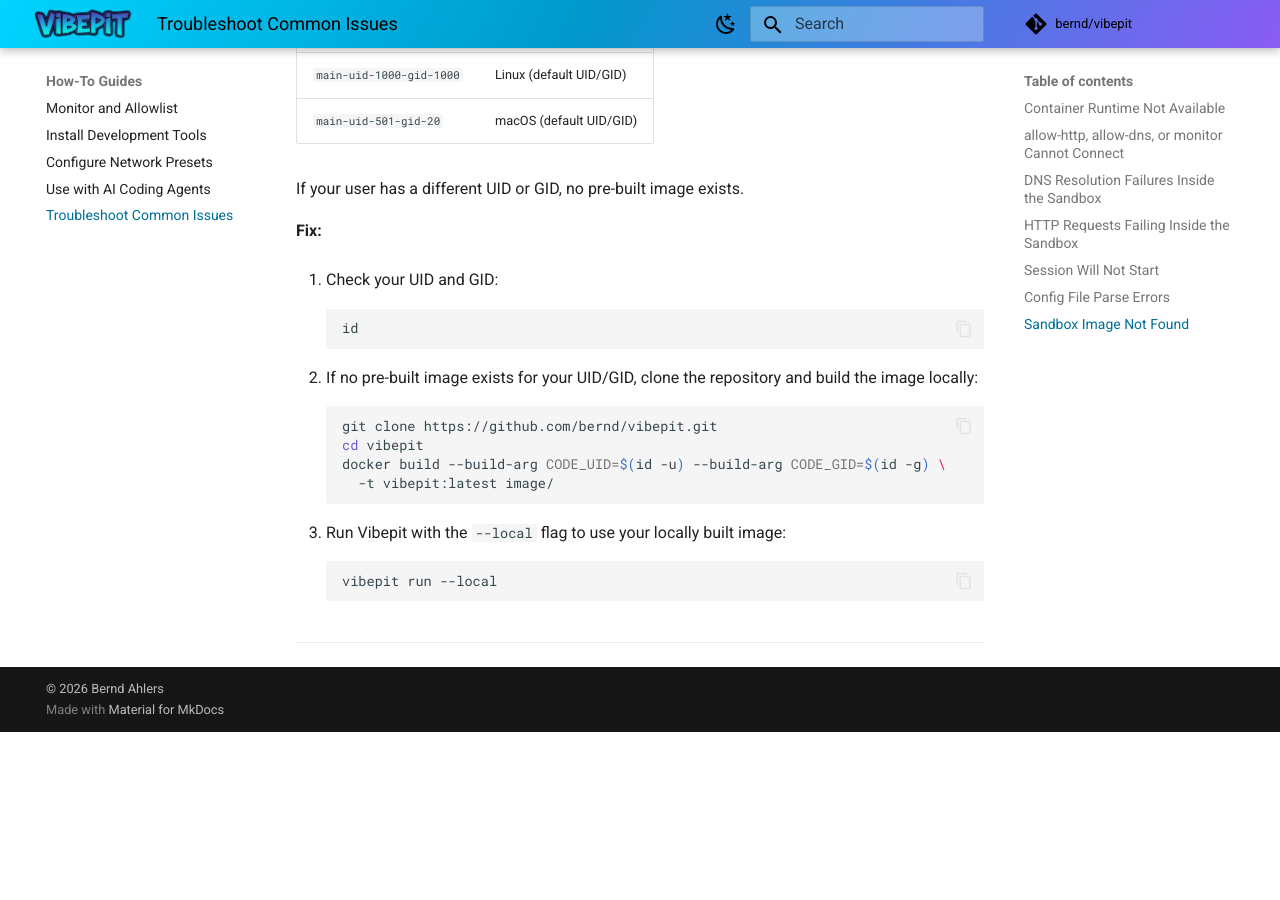
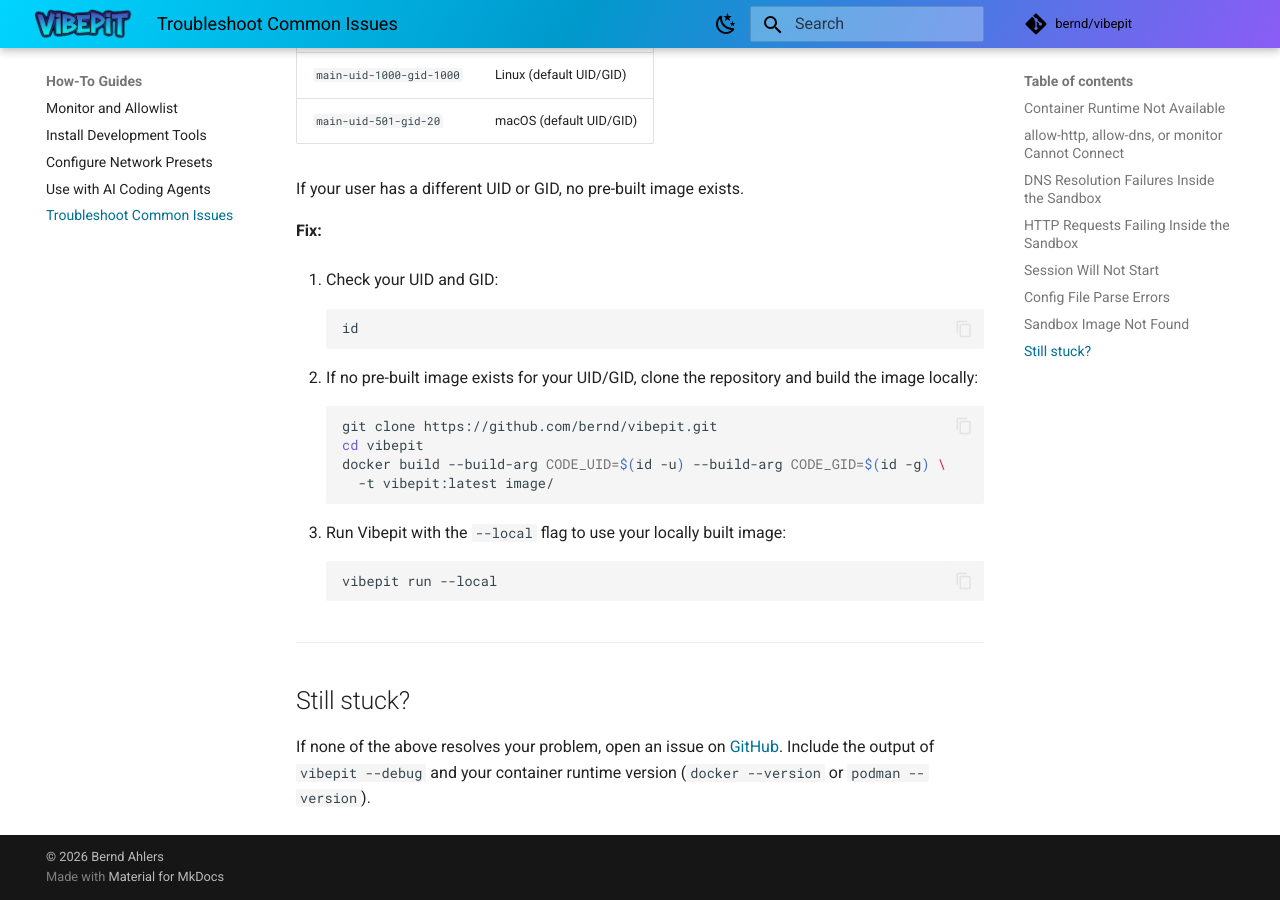
Before and after one commit to bernd/vibepit, an MkDocs documentation site: the page built from docs/content/how-to/troubleshooting.md, in a window 1280 px wide and 900 px high, scrolled down 4359 px. Built offline with MkDocs 1.6.1 and Material for MkDocs 9.7.7, drawn with Linux system fonts in a browser that asks for light colours; comment, search, counter and statistics services are not loaded; before the commit the page ends 5091 px from its top, so only the background shows below that.

Commit message:
Add issue reporting section to troubleshooting
Co-Authored-By: Claude Opus 4.6 <noreply@anthropic.com>

````diff
--- a/docs/content/how-to/troubleshooting.md
+++ b/docs/content/how-to/troubleshooting.md
@@ -238,3 +238,10 @@ If your user has a different UID or GID, no pre-built image exists.
     ```
 
 ---
+
+## Still stuck?
+
+If none of the above resolves your problem, open an issue on
+[GitHub](https://github.com/bernd/vibepit/issues). Include the output of
+`vibepit --debug` and your container runtime version (`docker --version` or
+`podman --version`).
````
